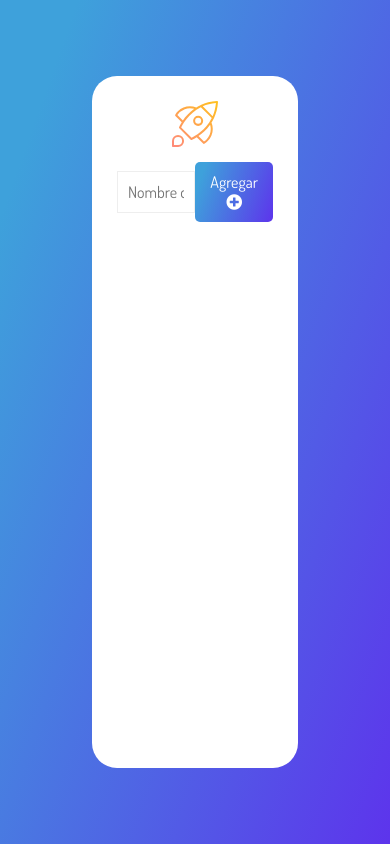
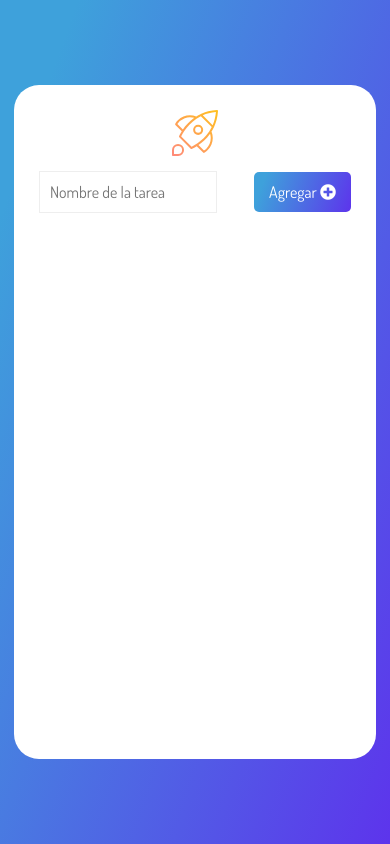
Before and after one commit to EnzoL1016/DOM-con-Javascript, a plain HTML site: page index.html in a window 390 px wide. Drawn offline with Linux system fonts and the light colour scheme.

Commit message:
afinando estilos mobile

```diff
--- a/styles.css
+++ b/styles.css
@@ -125,3 +125,12 @@ form {
 .noTasks {
   font-size: 48px;
 }
+
+@media screen and (max-width: 764px) {
+  .mainCard {
+    width: 80%;
+  }
+  .inputForm{
+    width: 50%;
+  }
+}
```
